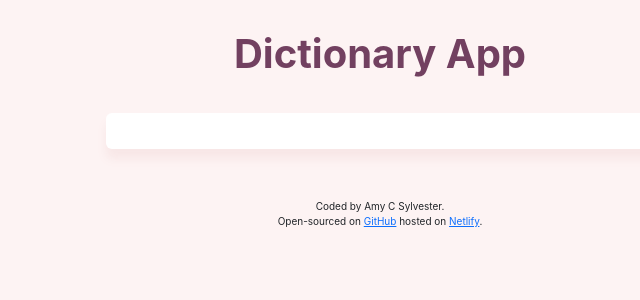
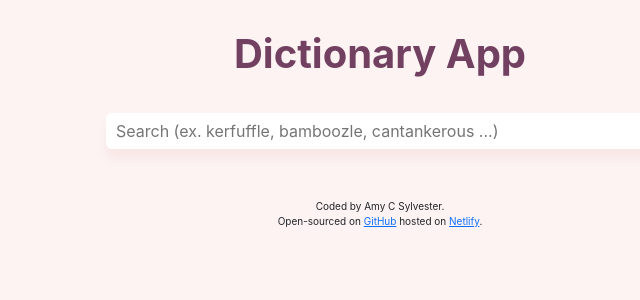
Before and after one commit to amysylvester/dictionary-project, a React (Create React App) app: page / in a window 1280 px wide. Shown: the top 300 px of the page, without its empty margins (260-900 px from the left). Built offline with nearby package versions, Linux system fonts and the light colour scheme.

Commit message:
css edits

```diff
--- a/src/Search.css
+++ b/src/Search.css
@@ -5,10 +5,10 @@ form {
 }
 
 input {
+  box-shadow: 0 10px 10px rgb(248 231 231 / 100%);
   width: 50%;
   border-radius: 6px;
   border: 0px;
   color: #724060;
   padding: 6px 10px;
-  box-shadow: 0 10px 10px rgb(248 231 231 / 100%);
 }
--- a/src/Search.js
+++ b/src/Search.js
@@ -27,7 +27,11 @@ export default function Search() {
     <div className="Search">
       <section>
         <form onSubmit={search}>
-          <input type="search" onChange={handleKeywordChange} />
+          <input
+            type="search"
+            placeholder="Search (ex. kerfuffle, bamboozle, cantankerous ...)"
+            onChange={handleKeywordChange}
+          />
         </form>
       </section>
       <Results results={results} />
```
